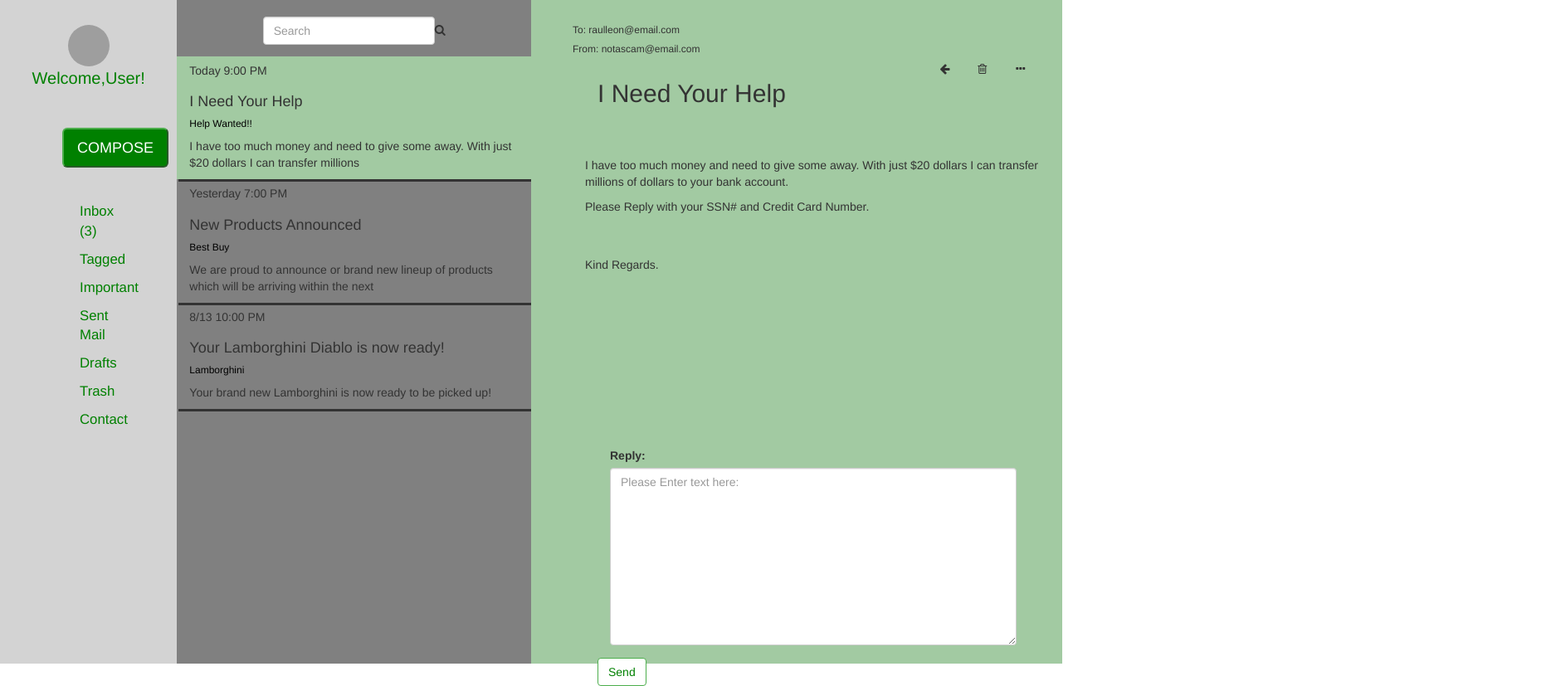
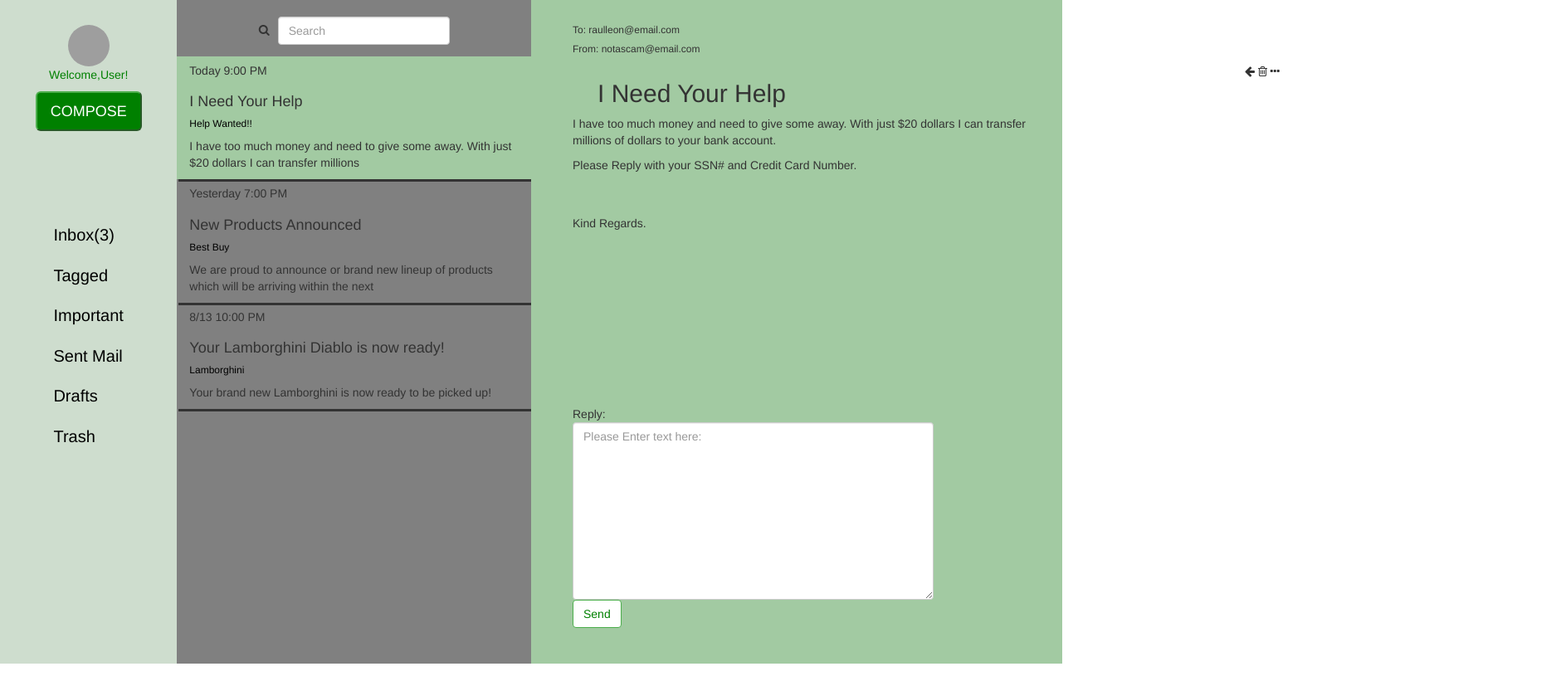
Before and after one commit to rleon2/emailTemplateBVT, a plain HTML site: page index.html in a window 1280 px wide. Shown: the whole page at 83% size, 1875 px wide, since content can reach past the window. After the commit the page ends 800 px from the top, so only its background shows below. Drawn offline with nearby package versions, Linux system fonts and the light colour scheme; files that its build step writes are made by us from their sources; grey boxes are pictures that could not be loaded.

Commit message:
responsiveness features added

```diff
--- a/index.html
+++ b/index.html
@@ -19,43 +19,46 @@
                             <div class="row text-center"><p id="greeting">Welcome,User!</p></div>
                         </div>
                         <div class="row text-center" id="compose-button"><button class="btn-lg btn-success text-center" >COMPOSE</button></div>
-                        <div class="headings">
+                        <nav class="navbar">
+                            <div class="container-fluid container-one">
+                              <div class="navbar-header">
+                                <button type="button" class="navbar-toggle" data-toggle="collapse" data-target="#myNavbar">
+                                  <span class="icon-bar" style="background-color: black;"></span>
+                                  <span class="icon-bar" style="background-color: black;"></span>
+                                  <span class="icon-bar" style="background-color: black;"></span>
+                                </button>
+                              </div>
+                              <div class="collapse navbar-collapse" id="myNavbar">
+                                <ul class="nav navbar-nav">
+                                <div class="row">
+                                    <li class="active"><a href="#">Inbox(3)</a></li>
+                                </div>
+                                <div class="row">
+                                    <li class="active"><a href="#">Tagged</a></li>
+                                </div>
+                                <div class="row">
+                                    <li class="active"><a href="#">Important</a></li>
+                                </div>
+                                <div class="row">
+                                    <li class="active"><a href="#">Sent Mail</a></li>
+                                </div>
+                                <div class="row">
+                                    <li class="active"><a href="#">Drafts</a></li>
+                                </div>
+                                <div class="row">
+                                    <li class="active"><a href="#">Trash</a></li>
+                                </div>
+                                </ul>
 
-                        <nav class="navbar navbar-expand-lg navbar-ligth bg-light navbar-toggleable-md" id="navbar">
-                            <div class="container-fluid visible-desktop">
-                                <ul class="sidebar-nav">
-
-                                    <li>
-                                        <a href="#">Inbox (3)</a>
-                                    </li>
-                                    <li>
-                                        <a href="#">Tagged</a>
-                                    </li>
-                                    <li>
-                                        <a href="#">Important</a>
-                                    </li>
-                                    <li>
-                                        <a href="#">Sent Mail</a>
-                                    </li>
-                                    <li>
-                                        <a href="#">Drafts</a>
-                                    </li>
-                                    <li>
-                                        <a href="#">Trash</a>
-                                    </li>
-                                    <li>
-                                        <a href="#">Contact</a>
-                                    </li>
-                                </ul>
+                              </div>
                             </div>
-                        </nav>
-                        </div>
+                          </nav>
                 </div>
 
                 <div class="col-lg-4" id="middle-column">
                     <div class="row" style="margin-top: 20px;">
-                        <form class="form-inline text-center" action="/action_page.php">
-                            <span></i><input class="form-control mr-sm-2" type="text" placeholder="Search"><i class="fa fa-search" aria-hidden="true"></i></span>
+                        <form class="form-inline text-center">
+                            <span><i class="fa fa-search" style="margin-right: 10px;"aria-hidden="true"></i><input class="form-control mr-sm-2" type="text" placeholder="Search"></span>
                           </form>
                     </div>
 <!--Email Box Message #1-->
@@ -103,14 +106,24 @@
                                 <h6>To: raulleon@email.com</h6>
                                 <h6>From: notascam@email.com</h6>
                             </div>
-                        <div class="col-lg-12">
-                            <div  id= "subject-line" class="row">
-                                <div class="col-sm-9"><h2>I Need Your Help</h2></div>
-                                <div class="col-sm-1"><i class="fa fa-arrow-left" aria-hidden="true"></i></div>
-                                <div class="col-sm-1"><i class="fa fa-trash-o" aria-hidden="true"></i></div>
-                                <div class="col-sm-1"><i class="fa fa-ellipsis-h" aria-hidden="true"></i></div>
-                                </div>
+
+                    <div class="container">
+                        <div class="row">
+                            <div class="col-lg-8">
+                                <h2>I Need Your Help</h2>
                             </div>
+                            <div class="col-lg-3">
+                                <i class="fa fa-arrow-left" aria-hidden="true"></i>
+                                <i class="fa fa-trash-o" aria-hidden="true"></i>
+                                <i class="fa fa-ellipsis-h" aria-hidden="true"></i>
+                            </div>
+                        </div>
+                    </div>
+
+
+
+
+                         </div>
                         <div class="col-lg-12">
                             <div class="row">
                                 <p>I have too much money and need to give some away. With just $20 dollars I can transfer millions of dollars to your bank account.</p>
@@ -119,10 +132,10 @@
                         </div>
 
                             </div>
-                        <div class="col-lg-12">
+                        <div class="col-lg-9">
                             <div class="row" id="messg-box" style="margin-top: 200px;">
-                                    <div class="col-lg-12">
-                                <div class="form-group col-lg-12">
+
+                                <div class="form-group>
                                     <label for="exampleFormControlTextarea1">Reply:</label>
                                     <textarea class="form-control" id="exampleFormControlTextarea1" rows="10" placeholder="Please Enter text here:"></textarea>
                                   </div>
@@ -131,7 +144,7 @@
                                         <button type="button" class="btn btn-success" id="send-button">Send</button>
                                     </div>
                                 </div>
-                                  </div>
+
                             </div>
                         </div>
                         </div>
--- a/stylesEmail.css
+++ b/stylesEmail.css
@@ -1,6 +1,16 @@
+a{
+    color: black;
+    font-size: 20px;
+}
+a:hover{
+    color: white;
+    text-decoration: none;
+    text-align: center;
+}
 .btn-lg{
     background-color: green;
     color: white;
+    margin-bottom: 100px;
 }
 .card{
     box-shadow: 2px 3px;
@@ -15,13 +25,15 @@
 .card-title:hover{
     color: black;
 }
-#compose-button{
-    margin: 35px;
-    margin-left: 60px;
-}
+
 #compose-button:hover{
 
     cursor:pointer;
+}
+.container-one{
+    display: flex;
+    justify-content: center;
+
 }
 .email-box:hover{
     background-color: rgb(162, 202, 162);
@@ -36,14 +48,18 @@
 }
 #greeting{
     color:green;
-    font-size: 20px;
+
 }
 .headings{
     margin: 20px;
 }
+li{
+    margin: 10px;
+}
 #left-column{
-    background-color: lightgray;
+    background-color: rgb(206, 221, 206);
     height: 100%;
+
 }
 #messg-box{
     bottom: 0;
@@ -54,6 +70,14 @@
     background-color: grey;
     height: 100%;
 }
+.nav-link a{
+    text-decoration: none;
+}
+.nav-link a:hover{
+    text-decoration: none;
+    color: white;
+}
+
 #profile{
     margin-top: 30px;
 }
@@ -65,22 +89,28 @@
     background-color: white;
     color: green;
 }
-.sidebar-nav{
-    list-style: none;
-}
-.sidebar-nav li a{
-    padding: 5px;
-    display: block;
-    text-decoration: none;
-    color: green;
-    font-size: larger;
-}
-.sidebar-nav li a:hover{
-    color: white;
-}
 #subject-line{
     margin-bottom: 50px;
 }
 #test{
     width: 100%;
 }
+ul{
+    list-style-type: none;
+}
+.wrapper{
+    text-align: center;
+}
+
+@media (max-width: 400px) {
+    .container-one{
+        display: flex;
+        justify-content: left;
+    }
+    .btn-lg{
+        margin: 0;
+    }
+    #left-column {
+      height: 100px;
+    }
+  }
```
